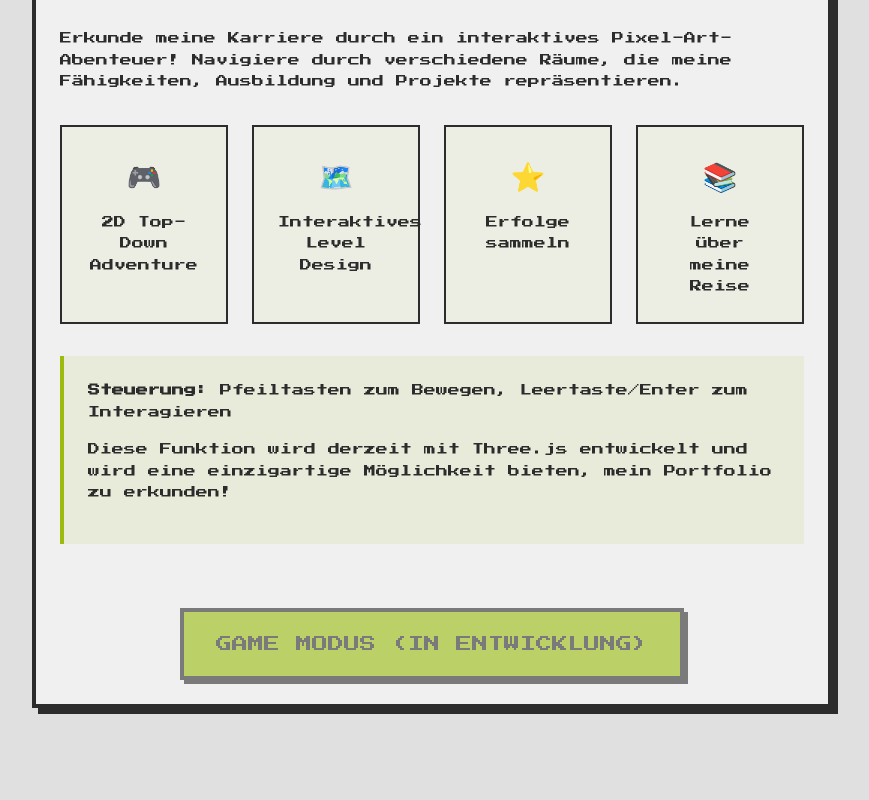
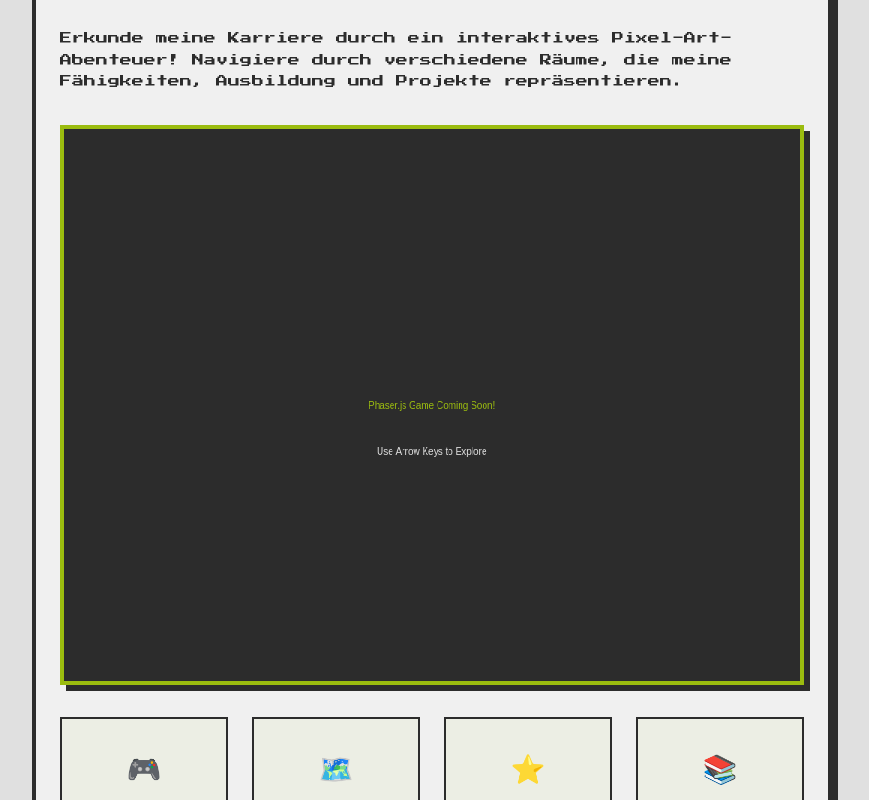
Before and after one commit to ChrisKlemtz/CK-WebDev_Portfolio, a React (Vite) app: page /game in a window 1280 px wide. Shown: the part 360-1160 px from the top of the page, without its empty margins (208-1077 px from the left). Before the commit the page ends 1132 px from the top, so only its background shows below. Built offline with nearby package versions, Linux system fonts and the light colour scheme.

Commit message:
changed three.js to phaser.js

```diff
--- a/package.json
+++ b/package.json
@@ -10,13 +10,11 @@
     "preview": "vite preview"
   },
   "dependencies": {
-    "@react-three/drei": "^10.7.7",
-    "@react-three/fiber": "^9.4.0",
+    "phaser": "^3.90.0",
     "react": "^19.2.0",
     "react-dom": "^19.2.0",
     "react-router-dom": "^7.9.6",
-    "sass": "^1.94.2",
-    "three": "^0.181.2"
+    "sass": "^1.94.2"
   },
   "devDependencies": {
     "@eslint/js": "^9.39.1",
--- a/src/components/Game/GameMode.jsx
+++ b/src/components/Game/GameMode.jsx
@@ -1,8 +1,62 @@
+import { useEffect, useRef } from 'react';
 import { Link } from 'react-router-dom';
 import { useTranslation } from '../../i18n/LanguageContext';
+import Phaser from 'phaser';
 
 function GameMode() {
   const { t } = useTranslation();
+  const gameContainerRef = useRef(null);
+  const gameInstanceRef = useRef(null);
+
+  useEffect(() => {
+    // Phaser Game Configuration
+    const config = {
+      type: Phaser.AUTO,
+      parent: gameContainerRef.current,
+      width: 800,
+      height: 600,
+      backgroundColor: '#2C2C2C',
+      pixelArt: true,
+      physics: {
+        default: 'arcade',
+        arcade: {
+          gravity: { y: 0 },
+          debug: false
+        }
+      },
+      scene: {
+        create: function() {
+          // Add placeholder text
+          this.add.text(400, 300, 'Phaser.js Game Coming Soon!', {
+            fontFamily: 'Press Start 2P',
+            fontSize: '20px',
+            color: '#9BBC0F',
+            align: 'center'
+          }).setOrigin(0.5);
+
+          this.add.text(400, 350, 'Use Arrow Keys to Explore', {
+            fontFamily: 'Press Start 2P',
+            fontSize: '12px',
+            color: '#E0E0E0',
+            align: 'center'
+          }).setOrigin(0.5);
+        }
+      }
+    };
+
+    // Create game instance
+    if (gameContainerRef.current && !gameInstanceRef.current) {
+      gameInstanceRef.current = new Phaser.Game(config);
+    }
+
+    // Cleanup on unmount
+    return () => {
+      if (gameInstanceRef.current) {
+        gameInstanceRef.current.destroy(true);
+        gameInstanceRef.current = null;
+      }
+    };
+  }, []);
 
   return (
     <section className="game-mode">
@@ -21,6 +75,9 @@ function GameMode() {
             <p>
               {t('game.description')}
             </p>
+
+            {/* Phaser Game Container */}
+            <div ref={gameContainerRef} className="game-mode__canvas" />
 
             <div className="game-mode__features">
               <div className="feature-item">
@@ -50,10 +107,6 @@ function GameMode() {
               </p>
             </div>
           </div>
-
-          <button className="retro-btn retro-btn--large" disabled>
-            {t('game.gameModeBtn')}
-          </button>
         </div>
       </div>
     </section>
--- a/src/components/Projects.jsx
+++ b/src/components/Projects.jsx
@@ -27,7 +27,7 @@ function Projects() {
       title: 'Project Name 3',
       description: 'An innovative solution for [problem]. Features include [feature 1], [feature 2], and [feature 3].',
       role: 'Full-Stack Developer',
-      tech: ['Three.js', 'Node.js', 'MongoDB'],
+      tech: ['Phaser.js', 'Node.js', 'MongoDB'],
       liveUrl: '#',
       githubUrl: '#',
     },
--- a/src/components/TechStack.jsx
+++ b/src/components/TechStack.jsx
@@ -8,7 +8,7 @@ function TechStack() {
     { titleKey: 'techStack.frontend', skills: ['HTML & CSS', 'Design Fundamentals', 'SCSS', 'Bootstrap', 'JavaScript', 'DOM Manipulation', 'React', 'Vite', 'ESM Modules'] },
     { titleKey: 'techStack.backend', skills: ['Node.js', 'NPM', 'Express.js', 'REST API', 'MongoDB', 'Mongoose'] },
     { titleKey: 'techStack.programmingConcepts', skills: ['OOP', 'Functional Programming', 'Algorithms', 'Data Structures', 'Fetch API', 'Promises'] },
-    { titleKey: 'techStack.specializations', skills: ['Three.js', 'Cybersecurity', 'JWT Auth', 'Cookies & Sessions'] },
+    { titleKey: 'techStack.specializations', skills: ['Phaser.js', 'Game Development', 'Cybersecurity', 'JWT Auth', 'Cookies & Sessions'] },
   ];
 
   return (
--- a/src/i18n/translations.js
+++ b/src/i18n/translations.js
@@ -70,7 +70,7 @@ export const translations = {
       programmingConcepts: "Programmierkonzepte",
       specializations: "Spezialisierungen",
       currentlyLearning: "Aktuell am Lernen",
-      currentlyLearningText: "Immer am Erweitern meines Skillsets! Aktuell erforsche ich fortgeschrittene React-Patterns, WebGL mit Three.js und moderne DevOps-Praktiken."
+      currentlyLearningText: "Immer am Erweitern meines Skillsets! Aktuell erforsche ich fortgeschrittene React-Patterns, Game Development mit Phaser.js und moderne DevOps-Praktiken."
     },
 
     // Contact Page
@@ -101,7 +101,7 @@ export const translations = {
       learn: "Lerne über meine Reise",
       controls: "Steuerung:",
       controlsText: "Pfeiltasten zum Bewegen, Leertaste/Enter zum Interagieren",
-      inDevelopment: "Diese Funktion wird derzeit mit Three.js entwickelt und wird eine einzigartige Möglichkeit bieten, mein Portfolio zu erkunden!",
+      inDevelopment: "Diese Funktion wird derzeit mit Phaser.js entwickelt und wird eine einzigartige Möglichkeit bieten, mein Portfolio zu erkunden!",
       gameModeBtn: "Game Modus (In Entwicklung)"
     }
   },
@@ -177,7 +177,7 @@ export const translations = {
       programmingConcepts: "Programming Concepts",
       specializations: "Specializations",
       currentlyLearning: "Currently Learning",
-      currentlyLearningText: "Always expanding my skillset! Currently exploring advanced React patterns, WebGL with Three.js, and modern DevOps practices."
+      currentlyLearningText: "Always expanding my skillset! Currently exploring advanced React patterns, Game Development with Phaser.js, and modern DevOps practices."
     },
 
     // Contact Page
@@ -208,7 +208,7 @@ export const translations = {
       learn: "Learn About My Journey",
       controls: "Controls:",
       controlsText: "Arrow Keys to move, Space/Enter to interact",
-      inDevelopment: "This feature is currently under development using Three.js and will provide a unique way to explore my portfolio!",
+      inDevelopment: "This feature is currently under development using Phaser.js and will provide a unique way to explore my portfolio!",
       gameModeBtn: "Game Mode (In Development)"
     }
   }
--- a/src/styles/main.scss
+++ b/src/styles/main.scss
@@ -885,6 +885,25 @@ section {
     text-align: left;
   }
 
+  &__canvas {
+    width: 100%;
+    max-width: 800px;
+    margin: $spacing-lg auto;
+    border: $border-width solid $color-accent-green;
+    box-shadow: $shadow-medium;
+    background-color: $color-primary-dark;
+
+    canvas {
+      display: block;
+      width: 100% !important;
+      height: auto !important;
+    }
+
+    @media (max-width: $breakpoint-sm) {
+      max-width: 100%;
+    }
+  }
+
   &__features {
     display: grid;
     grid-template-columns: repeat(auto-fit, minmax(150px, 1fr));
```
Also changed, not shown: 1 other file (tests, documents, lock files or other folders).
